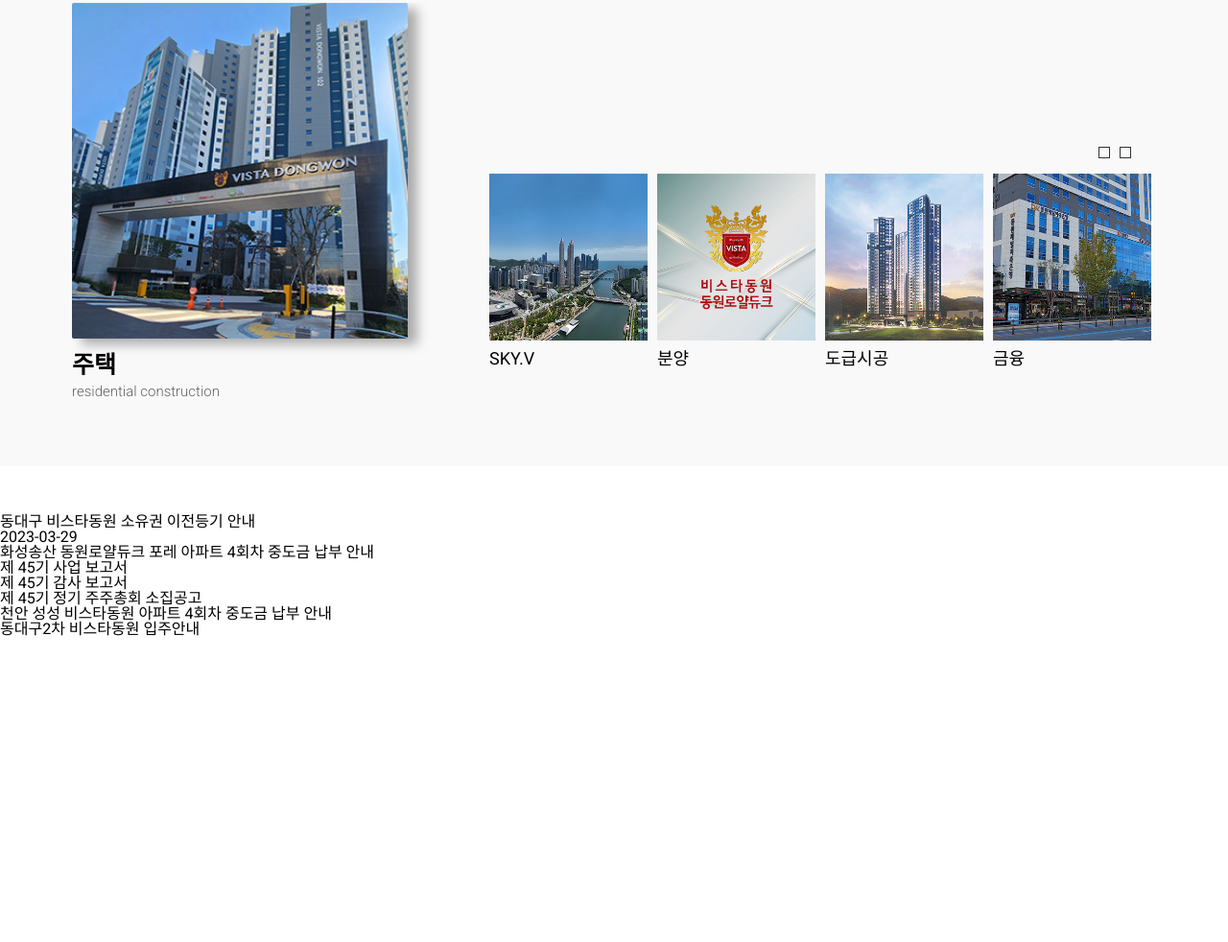
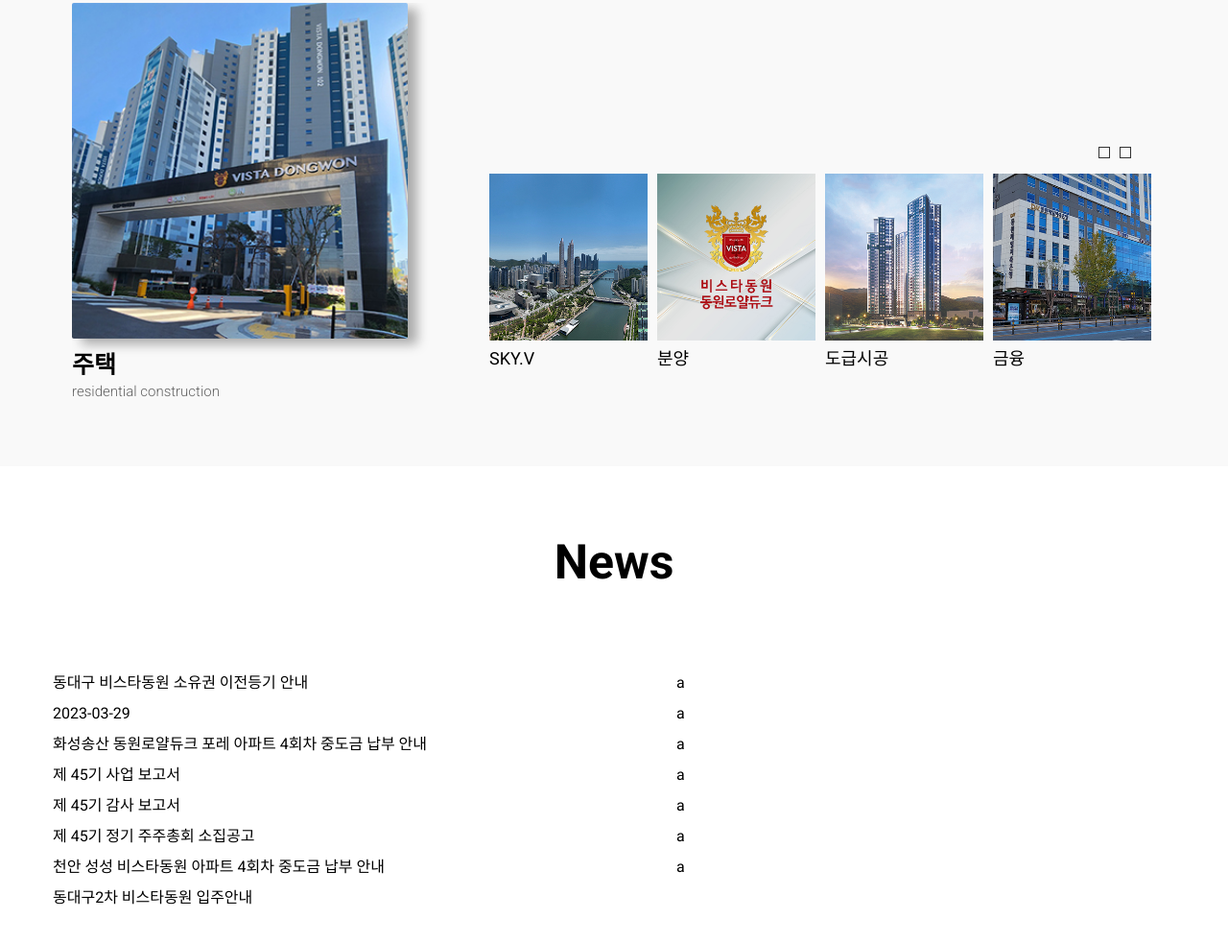
Before and after one commit to wo0odychan/project03, a plain HTML site: page index.html in a window 1280 px wide. Shown: the part 1048-2030 px from the top of the page at 96% size. Before the commit the page ends 1762 px from the top, so only its background shows below. Drawn offline with Linux system fonts and the light colour scheme; some icons are missing.

Commit message:
Add files via upload

```diff
--- a/css/main.css
+++ b/css/main.css
@@ -328,10 +328,11 @@
 
 .main_business .content .right .product_slide .img_box {
     overflow: hidden;
+
 }
 
 .main_business .content .right .product_slide figure:hover img {
-    transform: scale(1.2);
+    transform: scale(1.1);
     transition: 0.5s;
 }
 
@@ -381,10 +382,30 @@
 
 /* 뉴스 */
 .news {
-    display: flex;
     padding: 50px 0;
+    line-height: 2;
 }
 
-.notice {
+.news .title {
+    font-size: 50px;
+    font-weight: 700;
+    text-align: center;
+    margin: 0 0 60px 0;
+}
+
+.news .inner {
     display: flex;
+    gap: 50px;
 }
+
+
+.news .inner .notice {
+    position: relative;
+width: 600px;
+
+}
+
+.news .inner .notice::before {
+content: "";
+position: absolute;
+}
--- a/index.html
+++ b/index.html
@@ -254,45 +254,36 @@
                     </div>
             </section>
             <section class="news">
+                <div class="title"><h2>News</h2></div>
+                <div class="inner">
                 <div class="notice">
                     <ul>
-                        <li>동대구 비스타동원 소유권 이전등기 안내 </li>
+                        <li><a href="">동대구 비스타동원 소유권 이전등기 안내</a></li>
                         <div class="date">
                             <strong>2023-03-29</strong>
                         </div>
 
-                        <li>화성송산 동원로얄듀크 포레 아파트 4회차 중도금 납부 안내</li>
-                        <li>제 45기 사업 보고서</li>
-                        <li>제 45기 감사 보고서</li>
-                        <li>제 45기 정기 주주총회 소집공고</li>
-                        <li>천안 성성 비스타동원 아파트 4회차 중도금 납부 안내</li>
-                        <li>동대구2차 비스타동원 입주안내</li>
+                        <li><a href="">화성송산 동원로얄듀크 포레 아파트 4회차 중도금 납부 안내</a></li>
+                        <li><a href="">제 45기 사업 보고서</a></li>
+                        <li><a href="">제 45기 감사 보고서</a></li>
+                        <li><a href="">제 45기 정기 주주총회 소집공고</a></li>
+                        <li><a href="">천안 성성 비스타동원 아파트 4회차 중도금 납부 안내</a></li>
+                        <li><a href="">동대구2차 비스타동원 입주안내</a></li>
                     </ul>
                 </div>
                 <div class="letter">
                     <ul>
-                        <li></li>
-                        <li></li>
-                        <li></li>
-                        <li></li>
-                        <li></li>
-                        <li></li>
-                        <li></li>
+                        <li>a</li>
+                        <li>a</li>
+                        <li>a</li>
+                        <li>a</li>
+                        <li>a</li>
+                        <li>a</li>
+                        <li>a</li>
                     </ul>
                 </div>
-                <div class="social">
-                    <ul>
-                        <li></li>
-                        <li></li>
-                        <li></li>
-                        <li></li>
-                        <li></li>
-                        <li></li>
-                        <li></li>
-                    </ul>
-                </div>
-
-            </section>
+            </div>
+        </section>
             <section class="social">
 
             </section>
```
